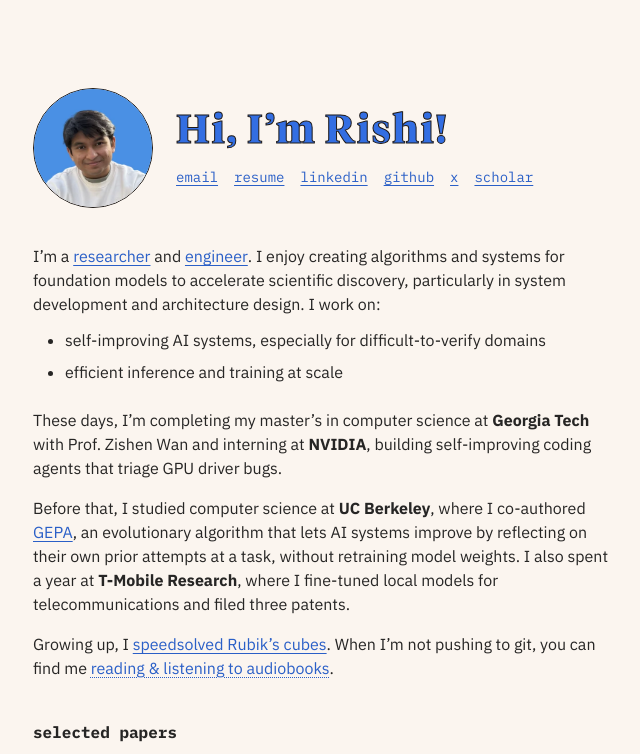
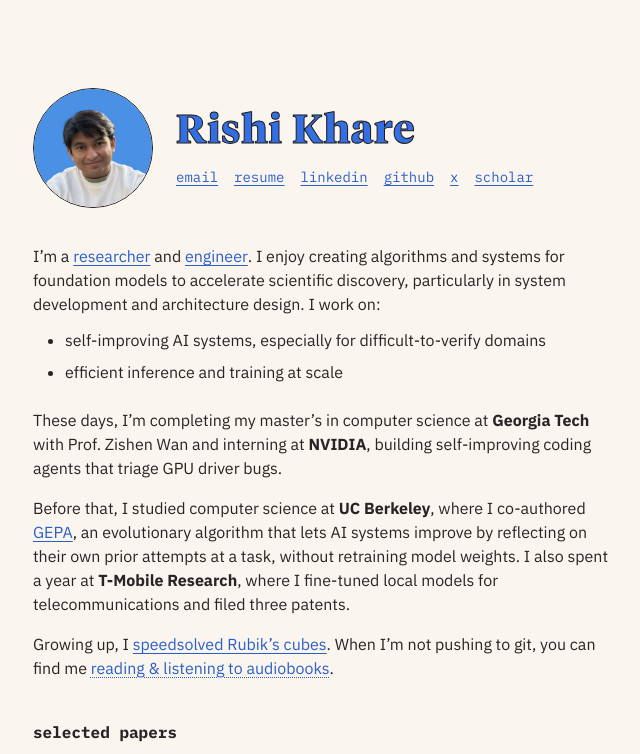
Before and after one commit to rishiskhare/rishiskhare.github.io, a Next.js app: page / in a window 1280 px wide. Shown: the top 754 px of the page, without its empty margins (319-959 px from the left). Built offline with nearby package versions, Linux system fonts and the light colour scheme.

Commit message:
style: use full name as heading and refine its spacing

```diff
--- a/app/globals.css
+++ b/app/globals.css
@@ -131,7 +131,9 @@ body {
   font-size: clamp(1.75rem, 0.8125rem + 4.6875cqi, 2.5rem);
   font-weight: normal;
   line-height: 1.1;
-  letter-spacing: 0.04em;
+  /* Gives back the room the 1px outline (text-stroke) takes from each letter. */
+  letter-spacing: 0.02em;
+  word-spacing: 0.05em;
   color: var(--heading);
   -webkit-text-stroke: 1px var(--ink);
   text-wrap: balance;
--- a/app/page.tsx
+++ b/app/page.tsx
@@ -44,8 +44,8 @@ export default function Home() {
     <div className="shell">
       <div className="page">
         <header className="profile-header">
-          <Image src={profilePhoto} alt="Rishi Khare" loading="eager" fetchPriority="high" className="profile-photo" />
-          <h1 className="profile-name">Hi, I’m Rishi!</h1>
+          <Image src={profilePhoto} alt="" loading="eager" fetchPriority="high" className="profile-photo" />
+          <h1 className="profile-name">Rishi Khare</h1>
           <nav aria-label="Profiles" className="profile-links">
             {profileLinks.map((link) => (
               <Fragment key={link.label}>
```
